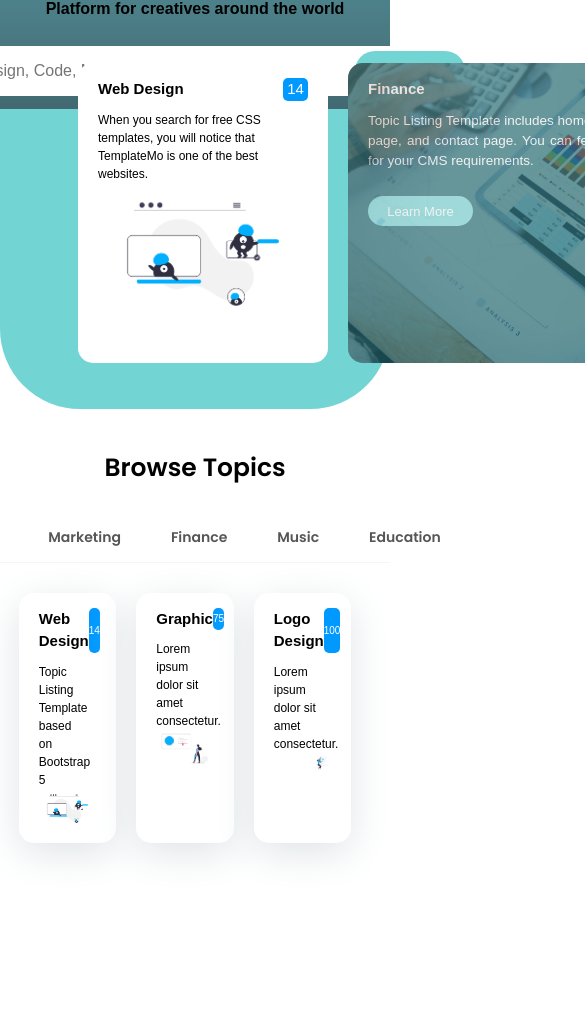
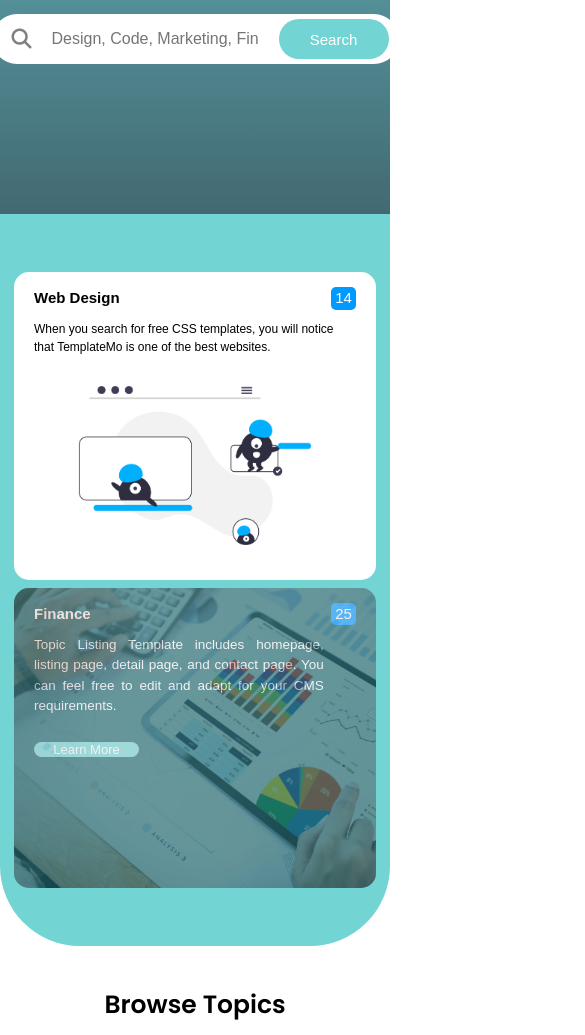
Before and after one commit to TobbyWillson/Template-Design, a plain HTML site: page index.html in a window 390 px wide. Shown: the part 321-1356 px from the top of the page, 585 px wide, since content can reach past the window. Drawn offline with Linux system fonts and the light colour scheme; files that its build step writes are made by us from their sources.

Commit message:
added responsiveness

```diff
--- a/css/style.css
+++ b/css/style.css
@@ -17,15 +17,17 @@ body {
 /* Nav Top and Buttom Backgrounds */
 
 .nav-top {
-  height: 430px;
+  /* height: 430px; */
+  padding: 10px 0 150px;
   background: linear-gradient(to top, #426972, #6ec9cf);
   position: relative;
 }
 
 .nav-down {
-  height: 300px;
+  /* height: 300px; */
   background: rgb(115, 212, 212);
   border-radius: 0 0 80px 80px;
+  padding: 50px 6px;
 }
 
 .container {
@@ -63,7 +65,6 @@ a {
   display: flex;
   justify-content: space-around;
   align-items: center;
-  height: 100%;
 }
 
 .container .logo h1 {
@@ -131,6 +132,7 @@ a {
 .main h1 {
   color: #fff;
   font-size: 40px;
+  padding: 8px;
 }
 
 .main p {
@@ -190,11 +192,21 @@ form .search-bar {
 
 .cardboard1 {
   display: flex;
+  gap: 8px;
   justify-content: center;
-
-  position: absolute;
-  bottom: 160px;
-  left: 20%;
+  transform: translateY(-100px);
+  /* margin-top: -100px; */
+  position: relative;
+  padding: 8px;
+  /* z-index: 100 */
+  /* position: relative;
+  bottom: 100px;
+  justify-content: center;
+  align-items: center;
+  margin: 0 auto; */
+  /* position: absolute; */
+  /* bottom: 160px; */
+  left: 0;
 }
 
 .cardboard1 .card1 {
@@ -203,7 +215,7 @@ form .search-bar {
   padding: 15px 20px 0px 20px;
   background: #fff;
   width: 250px;
-  height: 300px;
+  /* height: 300px; */
   border-radius: 15px;
   font-size: 12px;
 }
@@ -211,14 +223,9 @@ form .search-bar {
 .cardboard1 .card2 {
   margin-right: 20px;
   padding: 15px 20px 0px 20px;
-  background: #fff;
-  width: 250px;
   height: 300px;
   border-radius: 15px;
   font-size: 12px;
-}
-
-.cardboard1 .card2 {
   width: 450px;
   position: relative;
   background: #14646b;
@@ -248,7 +255,7 @@ form .search-bar {
 .cardboard1 .card2 button {
   font-size: 13px;
   width: 105px;
-  height: 30px;
+  /* height: 30px; */
   border: none;
   background-color: rgb(115, 212, 212);
   color: #fff;
@@ -308,6 +315,7 @@ form .search-bar {
   justify-content: center;
   padding: 13px;
   border-bottom: #f7f4f4 solid 1.5px;
+  overflow-x: scroll;
 }
 
 .top-ics ul {
@@ -334,8 +342,11 @@ form .search-bar {
 }
 
 .nav-next .cardboard2 {
-  display: flex;
+  display: grid;
+  grid-template-columns: 1fr 1fr 1fr;
+  gap: 8px;
   justify-content: center;
+  padding: 8px;
 }
 
 .cardboard2 .card {
@@ -344,7 +355,7 @@ form .search-bar {
   margin-top: 30px;
   padding: 15px 20px 0px 20px;
   background: #ffffff;
-  width: 25%;
+  width: 100%;
   height: 250px;
   border-radius: 15px;
   font-size: 12px;
@@ -384,3 +395,38 @@ form .search-bar {
   padding-bottom: 10px;
   font-size: 15px;
 }
+
+@media (max-width: 1000px) {
+  .cardboard1 {
+    flex-direction: column;
+    transform: translateY(0px);
+  }
+  .main-menu {
+    display: none;
+  }
+  form {
+    width: 100%;
+  }
+
+  @media (max-width: 600px) {
+    .cardboard1 {
+      flex-direction: column;
+      transform: translateY(0px);
+    }
+    .main-menu {
+      display: none;
+    }
+    form {
+      width: 100%;
+    }
+    .cardboard1 .card2 {
+      width: 100%;
+    }
+    .nav-next .cardboard2 {
+      grid-template-columns: 1fr;
+    }
+    .cardboard1 .card1 {
+      width: 100%;
+    }
+  }
+}
--- a/index.html
+++ b/index.html
@@ -4,7 +4,13 @@
     <meta charset="UTF-8" />
     <meta name="viewport" content="width=device-width, initial-scale=1.0" />
     <title>Template Design</title>
-    <link rel="stylesheet" href="https://cdnjs.cloudflare.com/ajax/libs/font-awesome/6.4.2/css/all.min.css" integrity="sha512-z3gLpd7yknf1YoNbCzqRKc4qyor8gaKU1qmn+CShxbuBusANI9QpRohGBreCFkKxLhei6S9CQXFEbbKuqLg0DA==" crossorigin="anonymous" referrerpolicy="no-referrer" />
+    <link
+      rel="stylesheet"
+      href="https://cdnjs.cloudflare.com/ajax/libs/font-awesome/6.4.2/css/all.min.css"
+      integrity="sha512-z3gLpd7yknf1YoNbCzqRKc4qyor8gaKU1qmn+CShxbuBusANI9QpRohGBreCFkKxLhei6S9CQXFEbbKuqLg0DA=="
+      crossorigin="anonymous"
+      referrerpolicy="no-referrer"
+    />
     <link rel="shortcut icon" href="images/logo.png" type="image/x-icon" />
     <link rel="stylesheet" href="styles/style.css" />
 
@@ -47,14 +53,20 @@
       <div class="main">
         <h1>Discover. Learn. Enjoy</h1>
         <p>Platform for creatives around the world</p>
-
+        <div style="">
           <form action="">
             <div class="search-bar">
               <i class="fas fa-search" aria-hidden="true"></i>
-            <input type="text" name="text" id="text" placeholder="Design, Code, Marketing, Finance..." />
+              <input
+                type="text"
+                name="text"
+                id="text"
+                placeholder="Design, Code, Marketing, Finance..."
+              />
               <button type="submit">Search</button>
             </div>
           </form>
+        </div>
       </div>
     </div>
     <div class="nav-down">
@@ -64,15 +76,25 @@
             <h4>Web Design</h4>
             <p class="num">14</p>
           </div>
-          <p>When you search for free CSS templates, you will notice that TemplateMo is one of the best websites.</p>
-          <img src="images/topics/undraw_Remote_design_team_re_urdx.png" alt="img" />
+          <p>
+            When you search for free CSS templates, you will notice that
+            TemplateMo is one of the best websites.
+          </p>
+          <img
+            src="images/topics/undraw_Remote_design_team_re_urdx.png"
+            alt="img"
+          />
         </div>
         <div class="card2">
           <div class="card-top">
             <h4>Finance</h4>
             <p class="num">25</p>
           </div>
-          <p class="fin-top">Topic Listing Template includes homepage, listing page, detail page, and contact page. You can feel free to edit and adapt for your CMS requirements.</p>
+          <p class="fin-top">
+            Topic Listing Template includes homepage, listing page, detail page,
+            and contact page. You can feel free to edit and adapt for your CMS
+            requirements.
+          </p>
           <button type="submit">Learn More</button>
         </div>
       </div>
@@ -101,7 +123,10 @@
             <p class="num">14</p>
           </div>
           <p>Topic Listing Template based on Bootstrap 5</p>
-          <img src="images/topics/undraw_Remote_design_team_re_urdx.png" alt="img" />
+          <img
+            src="images/topics/undraw_Remote_design_team_re_urdx.png"
+            alt="img"
+          />
         </div>
 
         <div class="card">
@@ -110,7 +135,10 @@
             <p class="num">75</p>
           </div>
           <p>Lorem ipsum dolor sit amet consectetur.</p>
-          <img src="images/topics/undraw_Redesign_feedback_re_jvm0.png" alt="" />
+          <img
+            src="images/topics/undraw_Redesign_feedback_re_jvm0.png"
+            alt=""
+          />
         </div>
 
         <div class="card">
@@ -119,7 +147,11 @@
             <p class="num">100</p>
           </div>
           <p>Lorem ipsum dolor sit amet consectetur.</p>
-          <img class="third-img" src="images/topics/colleagues-working-cozy-office-medium-shot.png" alt="" />
+          <img
+            class="third-img"
+            src="images/topics/colleagues-working-cozy-office-medium-shot.png"
+            alt=""
+          />
         </div>
       </div>
     </div>
```
Lines whose indentation alone changed are shown as unchanged.
